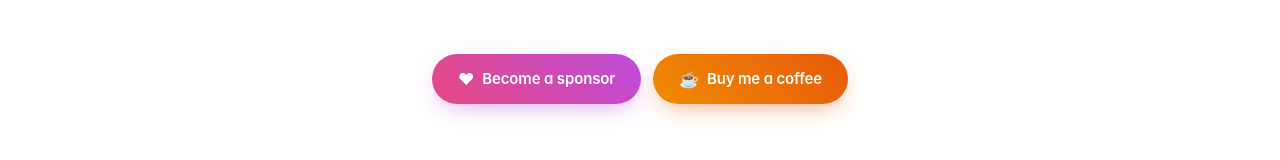
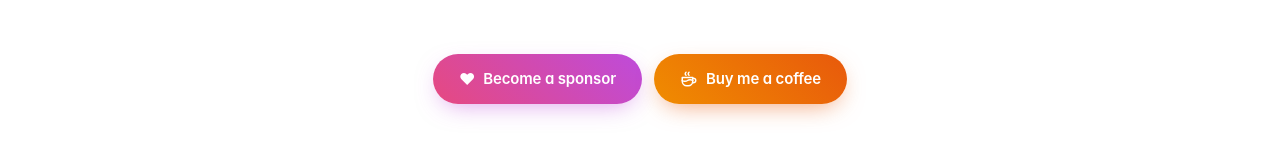
Before and after one commit to gfazioli/react-amiga-guru-meditation, a React (Vite) app in the folder site/: page / in a window 1280 px wide. Shown: the part 7191-7351 px from the top of the page. Built offline with nearby package versions, Linux system fonts and the light colour scheme; a web font is replaced by a local one.

Commit message:
fix(site): use monochrome Tabler coffee icon in donate button

```diff
--- a/site/src/components/Sponsors.css
+++ b/site/src/components/Sponsors.css
@@ -29,7 +29,9 @@
   gap: 10px;
   text-decoration: none;
   color: var(--color-text-muted);
-  transition: color 200ms ease, transform 200ms ease;
+  transition:
+    color 200ms ease,
+    transform 200ms ease;
 }
 
 .sponsor:hover {
@@ -45,7 +47,9 @@
   border: 1px solid var(--color-border);
   background: var(--color-bg-muted);
   box-shadow: var(--shadow-sm);
-  transition: border-color 200ms ease, box-shadow 300ms ease;
+  transition:
+    border-color 200ms ease,
+    box-shadow 300ms ease;
 }
 
 .sponsor:hover .sponsor-avatar {
@@ -108,7 +112,10 @@
   letter-spacing: -0.01em;
   text-decoration: none;
   box-shadow: 0 8px 24px -8px rgba(190, 75, 219, 0.55);
-  transition: transform 120ms ease, box-shadow 250ms ease, filter 200ms ease;
+  transition:
+    transform 120ms ease,
+    box-shadow 250ms ease,
+    filter 200ms ease;
 }
 
 .sponsors-cta-btn:hover {
@@ -142,7 +149,10 @@
   letter-spacing: -0.01em;
   text-decoration: none;
   box-shadow: 0 8px 24px -8px rgba(232, 89, 12, 0.6);
-  transition: transform 120ms ease, box-shadow 250ms ease, filter 200ms ease;
+  transition:
+    transform 120ms ease,
+    box-shadow 250ms ease,
+    filter 200ms ease;
 }
 
 .coffee-cta-btn:hover {
@@ -157,6 +167,6 @@
 }
 
 .coffee-cta-btn .coffee-cta-icon {
-  font-size: 16px;
-  line-height: 1;
+  display: inline-flex;
+  line-height: 0;
 }
--- a/site/src/components/Sponsors.tsx
+++ b/site/src/components/Sponsors.tsx
@@ -18,7 +18,7 @@ export function Sponsors() {
         </div>
 
         <div className="sponsors-wall">
-          {sponsors.map((s) => (
+          {sponsors.map(s => (
             <a
               key={s.key}
               className="sponsor"
@@ -55,7 +55,23 @@ export function Sponsors() {
           </a>
           <a className="coffee-cta-btn" href={DONATE_URL} target="_blank" rel="noreferrer noopener">
             <span className="coffee-cta-icon" aria-hidden="true">
-              ☕
+              <svg
+                xmlns="http://www.w3.org/2000/svg"
+                width="18"
+                height="18"
+                viewBox="0 0 24 24"
+                fill="none"
+                stroke="currentColor"
+                strokeWidth="2"
+                strokeLinecap="round"
+                strokeLinejoin="round"
+              >
+                <path d="M3 14c.83 .642 2.077 1.017 3.5 1c1.423 .017 2.67 -.358 3.5 -1c.83 -.642 2.077 -1.017 3.5 -1c1.423 -.017 2.67 .358 3.5 1" />
+                <path d="M8 3a2.4 2.4 0 0 0 -1 2a2.4 2.4 0 0 0 1 2" />
+                <path d="M12 3a2.4 2.4 0 0 0 -1 2a2.4 2.4 0 0 0 1 2" />
+                <path d="M3 10h14v5a6 6 0 0 1 -6 6h-2a6 6 0 0 1 -6 -6v-5" />
+                <path d="M16.746 16.726a3 3 0 1 0 .252 -5.555" />
+              </svg>
             </span>
             Buy me a coffee
           </a>
```
